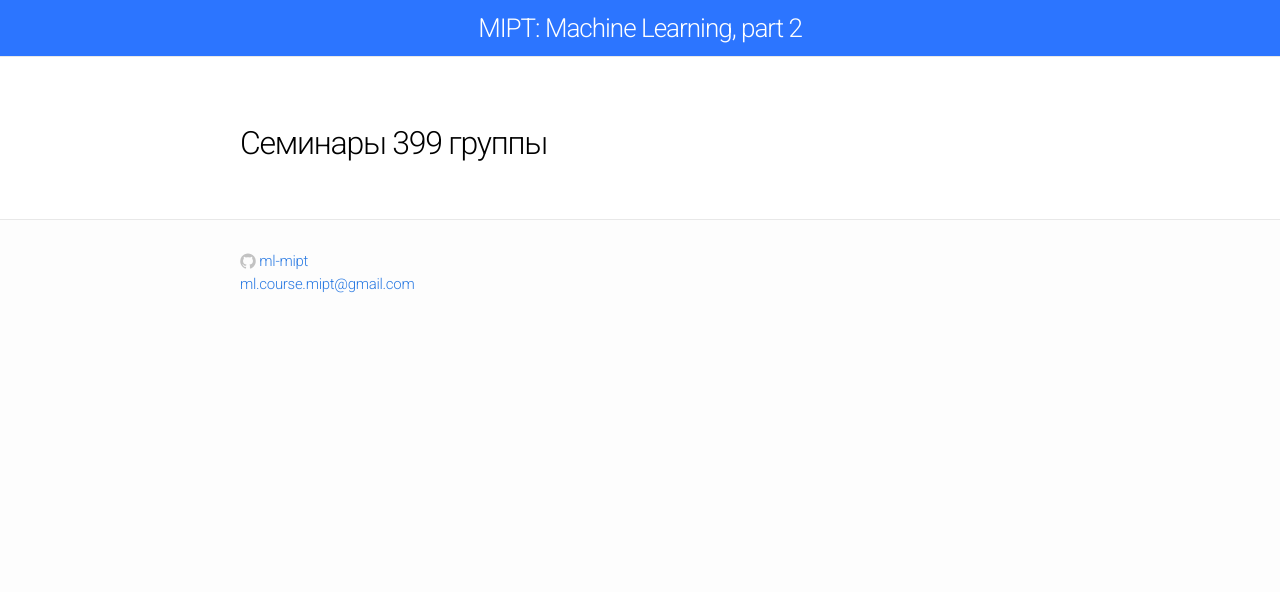
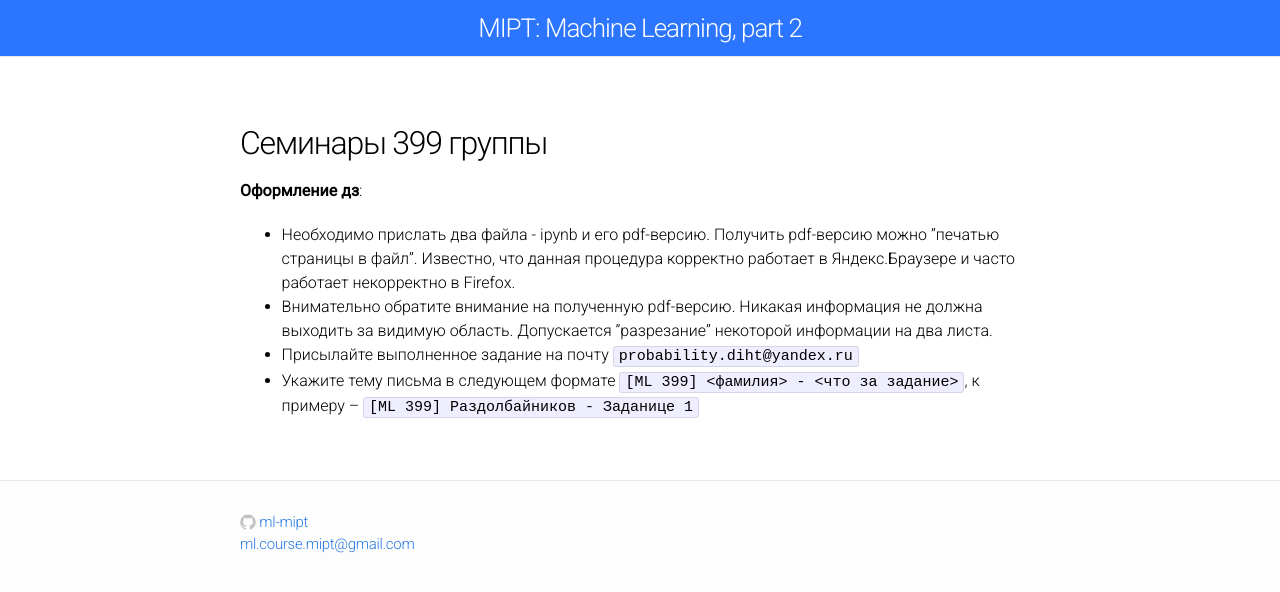
Before and after one commit to ml-mipt/old-ml-mipt.github.io, a Jekyll site: the page built from 399/seminars.md, in a window 1280 px wide. Shown: the top 592 px of the page. Built offline with Jekyll 4.4.1, drawn with Linux system fonts in a browser that asks for light colours.

Commit message:
Update seminars.md

```diff
--- a/399/seminars.md
+++ b/399/seminars.md
@@ -5,3 +5,9 @@
 
 
 ## Семинары 399 группы
+
+**Оформление дз**:
+- Необходимо прислать два файла - ipynb и его pdf-версию. Получить pdf-версию можно ”печатью страницы в файл”. Известно, что данная процедура корректно работает в Яндекс.Браузере и часто работает некорректно в Firefox.
+- Внимательно обратите внимание на полученную pdf-версию. Никакая информация не должна выходить за видимую область. Допускается ”разрезание” некоторой информации на два листа.
+- Присылайте выполненное задание на почту ``probability.diht@yandex.ru``
+- Укажите тему письма в следующем формате ``[ML 399] <фамилия> - <что за задание>``, к примеру -- ``[ML 399] Раздолбайников - Заданице 1``
```
